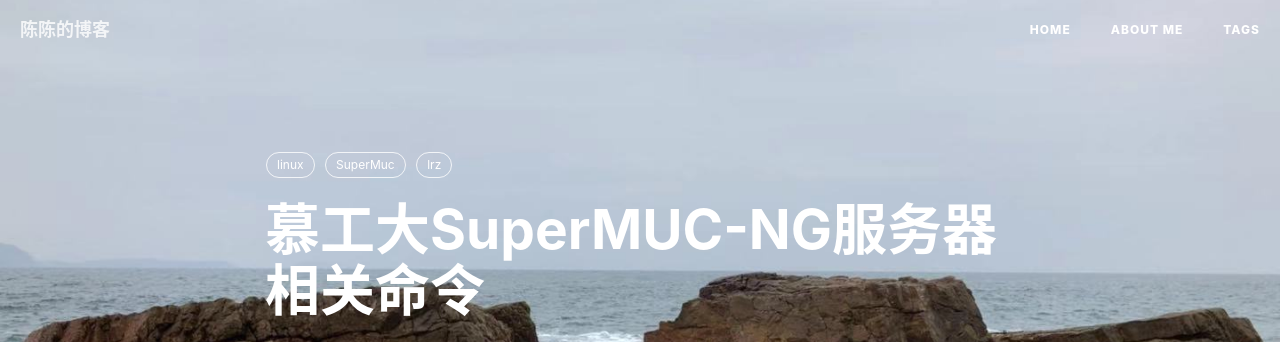
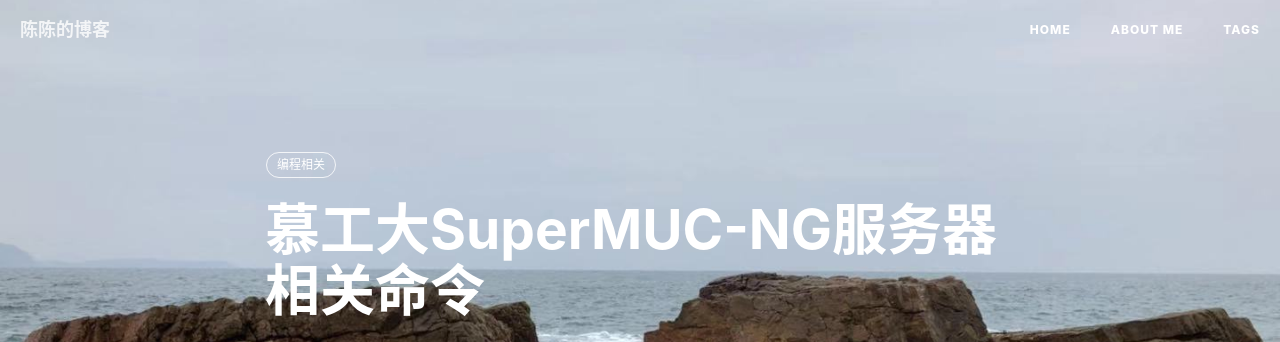
Before and after one commit to chensong212/chensong212.github.io, a Jekyll site: the page built from _posts/2021-05-28-SuperMuc.md, in a window 1280 px wide and 900 px high. Shown: the top 342 px of the window. Built offline with Jekyll 4.4.1, drawn with Linux system fonts in a browser that asks for light colours; nearby versions of some CDN libraries; comment, search, counter and statistics services are not loaded.

Commit message:
Update 2021-05-28-SuperMuc.md

```diff
--- a/_posts/2021-05-28-SuperMuc.md
+++ b/_posts/2021-05-28-SuperMuc.md
@@ -7,9 +7,7 @@ author:     陈陈
 header-img:
 catalog: true
 tags:
-    - linux
-    - SuperMuc
-    - lrz
+    - 编程相关
 
 ---
 
```
